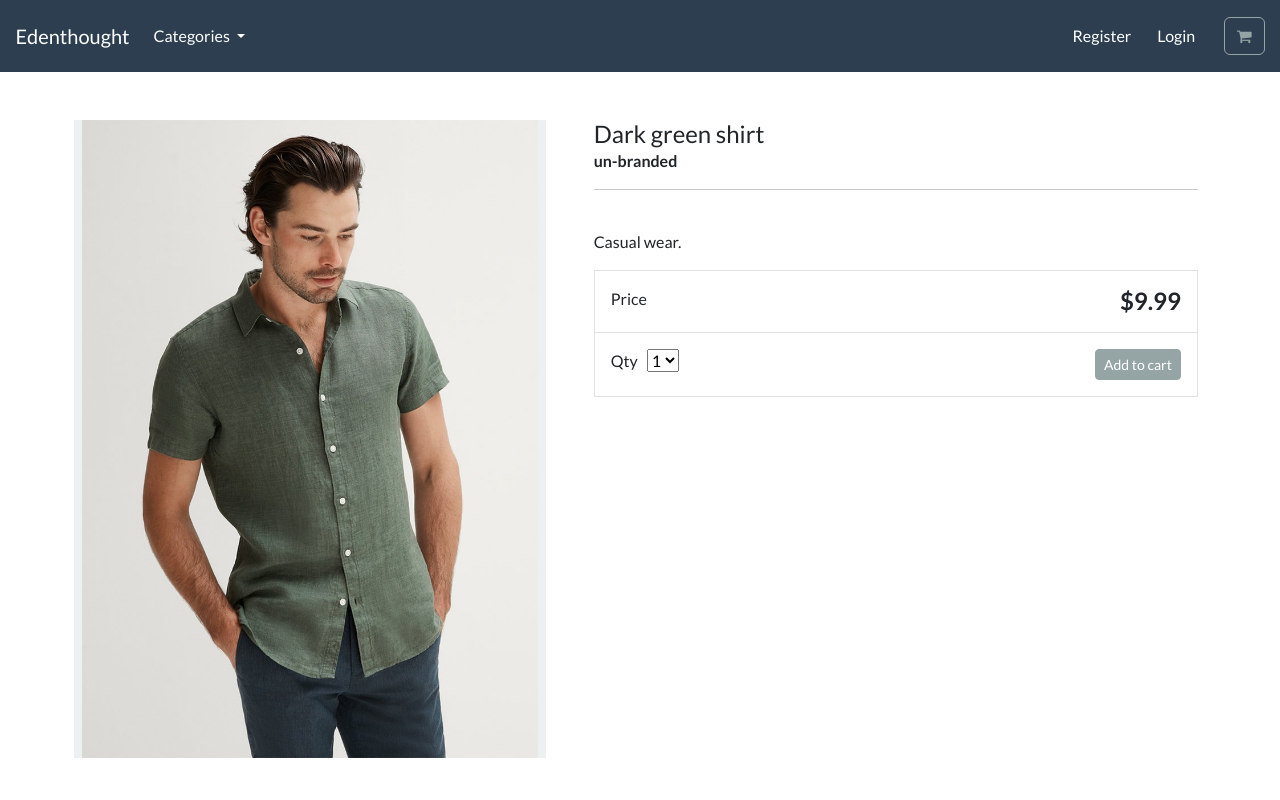
After one commit to AlejandraValdivia/django-ecommerce, a Django app: a page that uses ecommerce/store/templates/store/product-info.html in a window 1280 px wide. The commit adds this page. Run offline with Django 5.2, Linux system fonts and the light colour scheme; data comes from the database, SQL or seed files in the repository; some libraries are stand-ins or nearby versions.

Commit message:
feat: create single product page

```diff
--- a/ecommerce/ecommerce/urls.py
+++ b/ecommerce/ecommerce/urls.py
@@ -21,6 +21,7 @@ from django.conf import settings
 
 from django.conf.urls.static import static
 
+
 urlpatterns = [
     path('admin/', admin.site.urls),
     path('', include('store.urls')),
--- a/ecommerce/store/models.py
+++ b/ecommerce/store/models.py
@@ -1,4 +1,6 @@
 from django.db import models
+
+from django.urls import reverse
 
 # Create your models here.
 class Category(models.Model):
@@ -13,6 +15,9 @@ class Category(models.Model):
 
     def __str__(self):
         return self.name
+
+    # def get_absolute_url(self):
+    #     return reverse("list-category", args=[self.slug])
 
 
 class Product(models.Model):
@@ -38,3 +43,7 @@ class Product(models.Model):
 
     def __str__(self):
         return self.title
+
+
+    def get_absolute_url(self):
+        return reverse("product-info", args=[self.slug])
--- /dev/null
+++ b/ecommerce/store/templates/store/product-info.html
@@ -0,0 +1,100 @@
+
+{% extends "./base.html" %}
+
+{% load static %}
+
+{% block content %}
+
+<div class="container">
+
+    <main class="pt-5">
+
+        <div class="row g-3">
+
+            <div class="col-md-5 col-lg-5 order-md-first bg-light">
+
+                <img class="img-fluid mx-auto d-block" alt="Responsive image" src="{{ product.image.url}}"> <!-- Product image -->
+
+            </div>
+
+            <div class="col-md-7 col-lg-7 ps-md-3 ps-lg-5">
+
+                <h1 class="mb-0 h4"> {{ product.title }} </h1>
+
+                <strong> {{ product.brand }} </strong>
+
+
+                <hr>
+
+                <br>
+
+
+                <p> {{ product.description }} </p>
+
+                <div class="border">
+
+                    <div class="col border-bottom">
+
+                        <div class="row p-3">
+
+                            <div class="col-6"> Price </div>
+
+                            <div class="col-6 text-end"><span class="h4 fw-bold">${{ product.price }} </span></div>
+
+                        </div>
+
+                    </div>
+
+                    <div class="col">
+
+                        <div class="row p-3">
+
+                            <div class="col-6">
+
+
+                                <label for="select">Qty</label>
+
+                                &nbsp;
+
+                                <select id="select">
+
+                                    <option value="1">1</option>
+
+                                    <option value="2">2</option>
+
+                                    <option value="3">3</option>
+
+                                    <option value="4">4</option>
+
+                                </select>
+
+                            </div>
+
+                            <div class="col-6 text-end">
+
+                                <button type="button" id="add-button" value="" class="btn btn-secondary btn-sm">
+
+                                Add to cart
+
+                                </button>
+
+
+                            </div>
+
+                        </div>
+
+                    </div>
+
+                </div>
+
+            </div>
+
+        </div>
+
+    </main>
+
+    <br>
+
+</div>
+
+{% endblock %}
--- a/ecommerce/store/templates/store/store.html
+++ b/ecommerce/store/templates/store/store.html
@@ -40,7 +40,7 @@
             />
             <div class="card-body">
                 <p class="card-text">
-                <a class="text-info text-decoration-none" href=""
+                <a class="text-info text-decoration-none" href="{{product.get_absolute_url}}"
                     >{{product.title | capfirst}}</a
                 >
                 </p>
--- a/ecommerce/store/urls.py
+++ b/ecommerce/store/urls.py
@@ -1,10 +1,8 @@
 from django.urls import path
 from . import views
 
-# app_name = 'store'
-
 urlpatterns = [
     path('', views.store, name='store'),
-    # path('category/<slug:slug>', views.category, name='category'),
-    # path('product/<slug:slug>', views.product, name='product'),
+    path('product/<slug:slug>/', views.product_info, name='product-info'),
+
 ]
--- a/ecommerce/store/views.py
+++ b/ecommerce/store/views.py
@@ -1,6 +1,8 @@
 from django.shortcuts import render
 
 from . models import Category, Product
+
+from django.shortcuts import render, get_object_or_404
 
 # Create your views here.
 
@@ -18,3 +20,10 @@ def store(request):
 def categories(request):
     all_categories = Category.objects.all()
     return {'all_categories': all_categories}
+
+
+def product_info(request, slug):
+    product = get_object_or_404(Product, slug=slug)
+
+    context = {'product': product}
+    return render(request, 'store/product-info.html', context)
```
Also changed, not shown: 2 other files.
